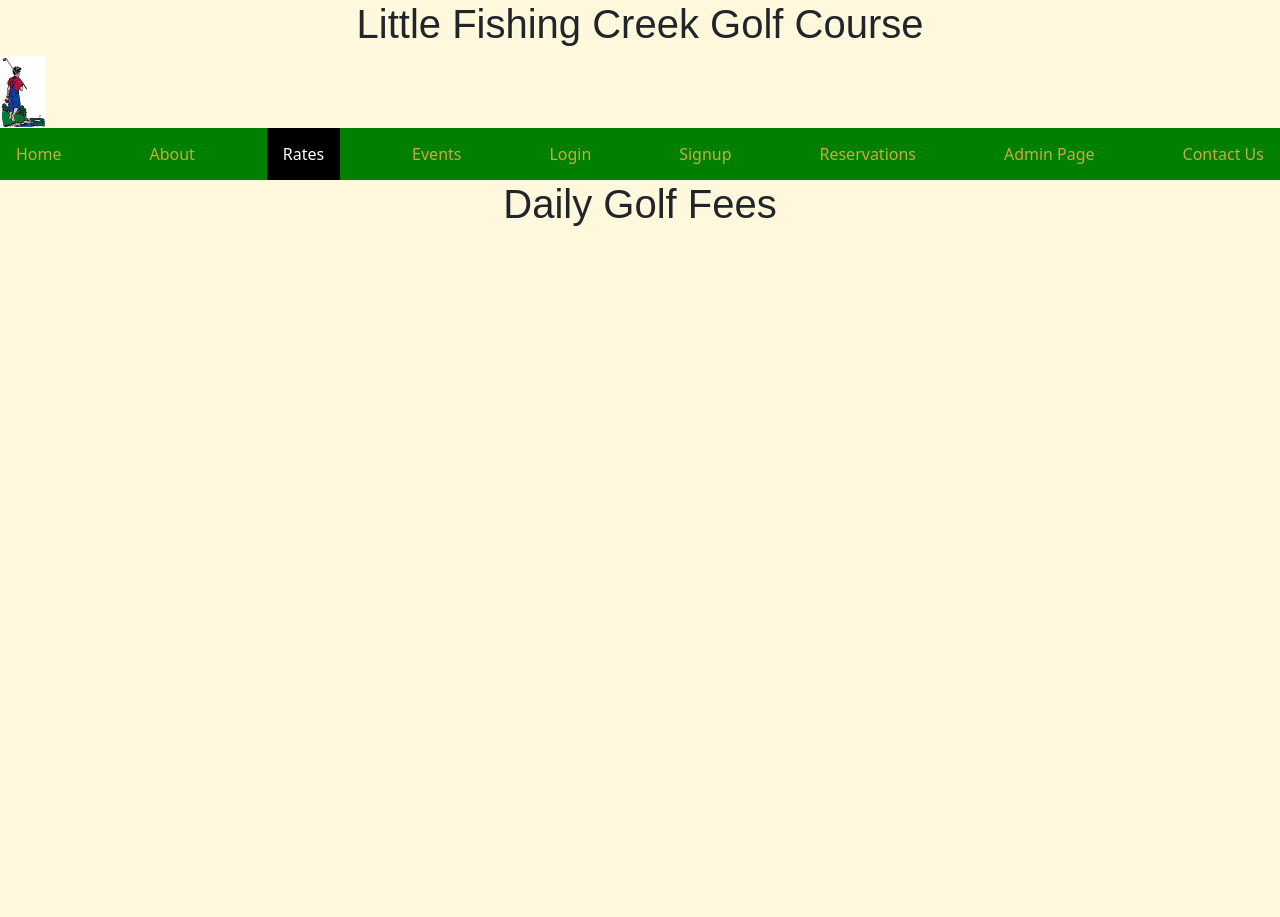
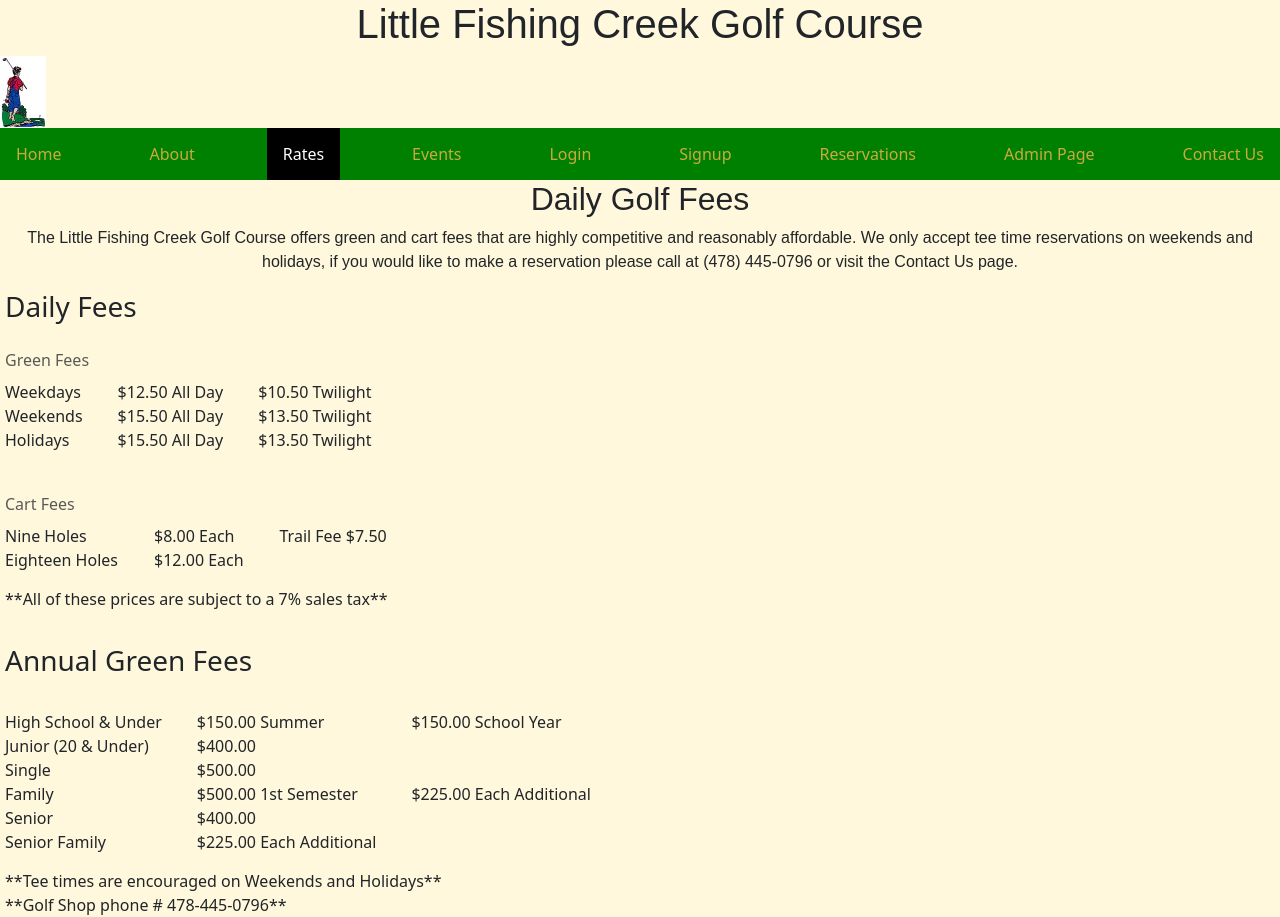
Before and after one commit to Brady-Blackstone/LFC-Reservation-System, a PHP site: page /Rates.php in a window 1280 px wide. Before the commit the page ends 226 px from the top, so only its background shows below. Run offline with PHP 8.4, Linux system fonts and the light colour scheme.

Commit message:
Updated the pages related to the orginal website and some styling

```diff
--- a/About.php
+++ b/About.php
@@ -25,7 +25,7 @@ session_start();
         pageHeader("About", $arr);
         ?>
 
-        <h1>About the Little Fishing Creek Golf Course!</h1>
+        <h2>About the Little Fishing Creek Golf Course!</h2>
 
         <p>
             Little Fishing Creek Golf Course opened in 1981. It is an 18 hole public golf
--- a/Admin.php
+++ b/Admin.php
@@ -25,7 +25,7 @@ session_start();
         pageHeader("Admin Page", $arr);
         ?>
 
-        <h1>Admin Page</h1>
+        <h2>Admin Page</h2>
 
         <script src="https://cdn.jsdelivr.net/npm/bootstrap@5.3.3/dist/js/bootstrap.bundle.min.js"
                 integrity="sha384-YvpcrYf0tY3lHB60NNkmXc5s9fDVZLESaAA55NDzOxhy9GkcIdslK1eN7N6jIeHz"
--- a/Login.php
+++ b/Login.php
@@ -26,7 +26,7 @@ session_start();
         ?>
 
         <div class="container d-flex justify-content-center login_box">
-            <h1>Login Page</h1>
+            <h2>Login</h2>
             <form id="login" action="./handlers/Login-Handler.php" method="POST">
                 <div class="row mb-1 justify-content-center">
                     <div class="col-auto">
--- a/Rates.php
+++ b/Rates.php
@@ -25,7 +25,103 @@ session_start();
         pageHeader("Rates", $arr);
         ?>
 
-        <h1>Daily Golf Fees</h1>
+        <h2>Daily Golf Fees</h2>
+
+        <p>
+            The Little Fishing Creek Golf Course offers green and cart fees that are highly competitive and reasonably affordable.
+            We only accept tee time reservations on weekends and holidays, if you would like to make a reservation please call at
+            (478) 445-0796 or visit the Contact Us page.
+        </p>
+
+        <h3>Daily Fees</h3>
+
+        <br><br>
+
+        <table>
+            <caption>Green Fees</caption>
+            <thead>
+                <tr>
+                    <th class="rotate">Weekdays</th>
+                    <td>$12.50 All Day</td>
+                    <td>$10.50 Twilight</td>
+                </tr>
+                <tr>
+                    <th class="rotate">Weekends</th>
+                    <td>$15.50 All Day</td>
+                    <td>$13.50 Twilight</td>
+                </tr>
+                <tr>
+                    <th class="rotate">Holidays</th>
+                    <td>$15.50 All Day</td>
+                    <td>$13.50 Twilight</td>
+                </tr>
+            </thead>
+        </table>
+
+        <br><br><br>
+
+        <table>
+            <caption>Cart Fees</caption>
+            <thead>
+                <tr>
+                    <th class="rotate">Nine Holes</th>
+                    <td>$8.00 Each</td>
+                    <td>Trail Fee $7.50</td>
+                </tr>
+                <tr>
+                    <th class="rotate">Eighteen Holes</th>
+                    <td>$12.00 Each</td>
+                </tr>
+            </thead>
+            <tfoot>
+                <tr>
+                    <th colspan="3">**All of these prices are subject to a 7% sales tax**</th>
+                </tr>
+            </tfoot>
+        </table>
+
+        <br><br>
+
+        <h3>Annual Green Fees</h3>
+
+        <br>
+
+        <table>
+            <tr>
+                <th class="rotate">High School & Under</th>
+                <td>$150.00 Summer</td>
+                <td>$150.00 School Year</td>
+            </tr>
+            <tr>
+                <th class="rotate">Junior (20 & Under)</th>
+                <td>$400.00</td>
+            </tr>
+            <tr>
+                <th class="rotate">Single</th>
+                <td>$500.00</td>
+            </tr>
+            <tr>
+                <th class="rotate">Family</th>
+                <td>$500.00 1st Semester</td>
+                <td>$225.00 Each Additional</td>
+            </tr>
+            <tr>
+                <th class="rotate">Senior</th>
+                <td>$400.00</td>
+            </tr>
+            <tr>
+                <th class="rotate">Senior Family</th>
+                <td>$225.00 Each Additional</td>
+            </tr>
+            <tfoot>
+                <tr>
+                    <th colspan="6">**Tee times are encouraged on Weekends and Holidays**</th>
+                </tr>
+                <tr>
+                    <th colspan="6">**Golf Shop phone # 478-445-0796**</th>
+                </tr>
+            </tfoot>
+        </table>
 
         <script src="https://cdn.jsdelivr.net/npm/bootstrap@5.3.3/dist/js/bootstrap.bundle.min.js"
                 integrity="sha384-YvpcrYf0tY3lHB60NNkmXc5s9fDVZLESaAA55NDzOxhy9GkcIdslK1eN7N6jIeHz"
--- a/Reservations.php
+++ b/Reservations.php
@@ -25,7 +25,7 @@ session_start();
         pageHeader("Reservations", $arr);
         ?>
 
-        <h1>Reservations</h1>
+        <h2>Reservations</h2>
 
         <script src="https://cdn.jsdelivr.net/npm/bootstrap@5.3.3/dist/js/bootstrap.bundle.min.js"
                 integrity="sha384-YvpcrYf0tY3lHB60NNkmXc5s9fDVZLESaAA55NDzOxhy9GkcIdslK1eN7N6jIeHz"
--- a/Signup.php
+++ b/Signup.php
@@ -27,7 +27,7 @@ session_start();
 
         <!-- This form is centered on the page and has floating placeholder / label values -->
         <div class="container d-flex justify-content-center signup_box">
-            <h1>Signup Page</h1>
+            <h2>Signup</h2>
             <br>
             <p>Please fill in the following fields to create an account</p>
             <form id="signup" action="./handlers/Signup-Handler.php" method="POST">
--- a/css/styles.css
+++ b/css/styles.css
@@ -10,6 +10,45 @@ h1, h2, p
     font-family: sans-serif;
 }
 
+h3
+{
+    padding: 0px 5px;
+}
+
+table
+{
+    position: relative;
+    width: auto;
+}
+
+caption
+{
+    position: absolute;
+    top: 0;
+    left: 0;
+    transform-origin: top left;
+    margin: -40px 0px 0px 5px;
+    white-space: nowrap;
+}
+
+th, td
+{
+    padding: 0px 30px 0px 5px;
+    text-align: left;
+    font-weight: normal;
+}
+
+th.rotate
+{
+    white-space: nowrap;
+}
+
+tfoot
+{
+    position: relative;
+    top: 15px;
+}
+
 input
 {
     width: 100%;
@@ -19,6 +58,22 @@ button
 {
     width: 150px;
     margin: 10px 50px;
+}
+
+iframe
+{
+    padding: 0px 10px;
+}
+
+.ulHeader
+{
+    list-style-type: disc;
+}
+
+.liBullet
+{
+    list-style-type: circle;
+    margin: 0px 35px;
 }
 
 .acceptImg
```
Also changed, not shown: Contact-us.php (+31 -1 lines), Events.php (+17 -1 lines).
